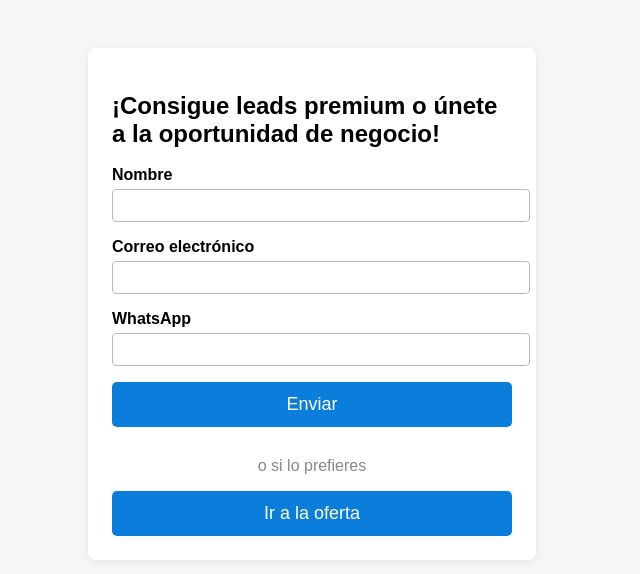
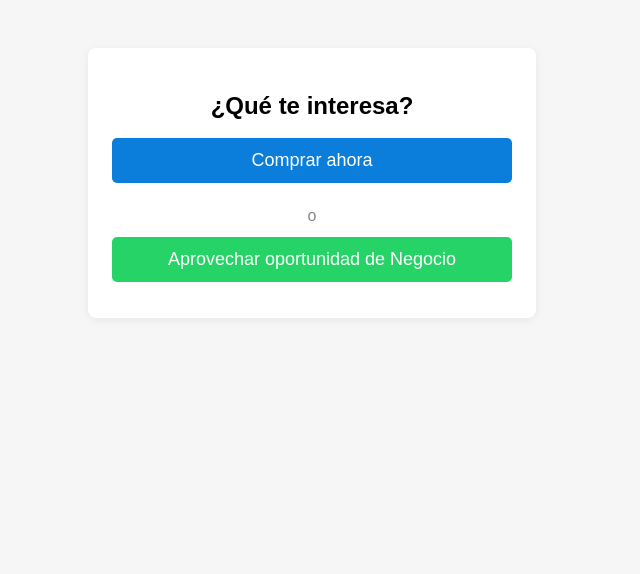
Before and after one commit to AndaluciaSuperPatch/Landing-leads, a plain HTML site: page Index.html in a window 1280 px wide. Shown: the whole page, without its empty margins (328-968 px from the left). Drawn offline with Linux system fonts and the light colour scheme.

Commit message:
Actualizar Index.html

```diff
--- a/Index.html
+++ b/Index.html
@@ -5,15 +5,12 @@
   <title>Consigue tus Leads Premium</title>
   <style>
     body { font-family: Arial, sans-serif; padding: 40px; background: #f6f6f6; }
-    .form-container { background: #fff; border-radius: 8px; max-width: 400px; margin: 0 auto 30px; box-shadow: 0 2px 10px #0001; padding: 24px; }
-    .form-container h2 { margin-bottom: 18px; }
-    .form-group { margin-bottom: 16px; }
-    label { display: block; margin-bottom: 5px; font-weight: bold; }
-    input { width: 100%; padding: 8px; border-radius: 4px; border: 1px solid #bbb; }
-    button, .main-link {
+    .container { background: #fff; border-radius: 8px; max-width: 400px; margin: 0 auto 30px; box-shadow: 0 2px 10px #0001; padding: 24px; }
+    h2 { margin-bottom: 18px; text-align: center;}
+    .button {
       width: 100%;
       padding: 12px 0;
-      margin-top: 16px;
+      margin: 12px 0;
       background: #0b7dda;
       color: #fff;
       border: none;
@@ -23,31 +20,21 @@
       text-decoration: none;
       display: block;
       text-align: center;
+      transition: background 0.2s;
     }
-    button:hover, .main-link:hover { background: #095c9d; }
-    .divider { text-align: center; margin: 30px 0 10px; color: #888; }
+    .button.whatsapp {
+      background: #25d366;
+    }
+    .button:hover { opacity:0.9; }
+    .divider { text-align: center; margin: 24px 0 10px; color: #888; }
   </style>
 </head>
 <body>
-  <div class="form-container">
-    <h2>¡Consigue leads premium o únete a la oportunidad de negocio!</h2>
-    <form action="https://formspree.io/f/tu_codigo_formspree_aqui" method="POST">
-      <div class="form-group">
-        <label for="nombre">Nombre</label>
-        <input type="text" name="nombre" id="nombre" required>
-      </div>
-      <div class="form-group">
-        <label for="email">Correo electrónico</label>
-        <input type="email" name="email" id="email" required>
-      </div>
-      <div class="form-group">
-        <label for="whatsapp">WhatsApp</label>
-        <input type="text" name="whatsapp" id="whatsapp" required>
-      </div>
-      <button type="submit">Enviar</button>
-    </form>
-    <div class="divider">o si lo prefieres</div>
-    <a class="main-link" href="https://111236288.superpatch.com/es" target="_blank">Ir a la oferta</a>
+  <div class="container">
+    <h2>¿Qué te interesa?</h2>
+    <a class="button" href="https://111236288.superpatch.com/es" target="_blank">Comprar ahora</a>
+    <div class="divider">o</div>
+    <a class="button whatsapp" href="https://wa.me/34654669289?text=Hola,%20quiero%20saber%20más%20sobre%20la%20oportunidad%20de%20negocio" target="_blank">Aprovechar oportunidad de Negocio</a>
   </div>
 </body>
 </html>
```
